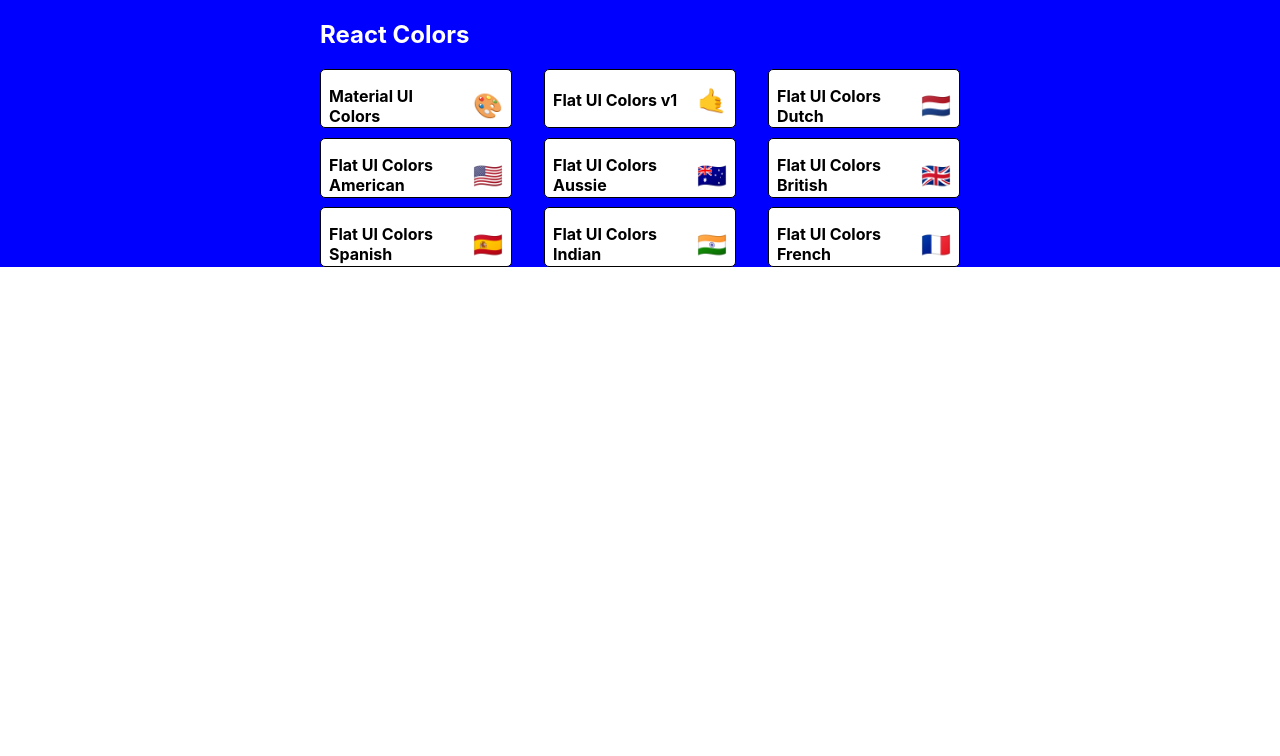
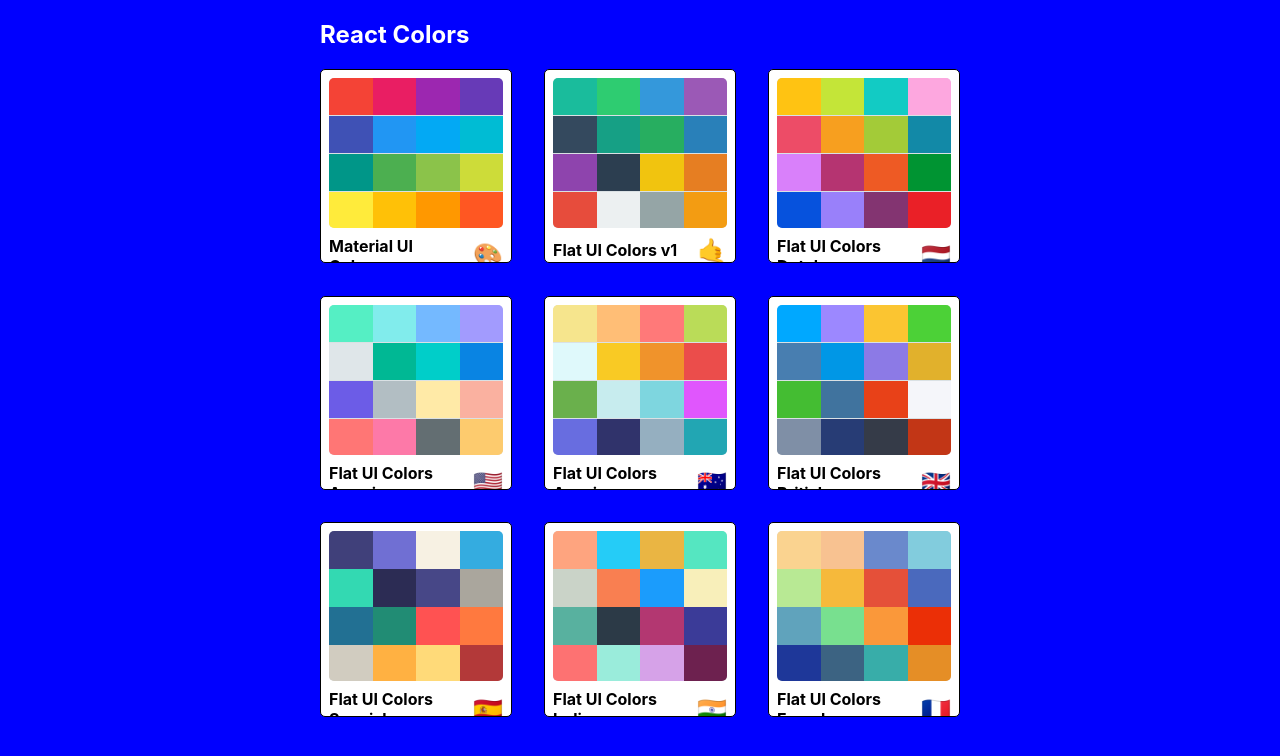
Before and after one commit to yellowswordy/colorpicker, a React (Create React App) app: page / in a window 1280 px wide. Shown: the top 756 px of the page. Built offline with nearby package versions, Linux system fonts and the light colour scheme.

Commit message:
Finish styling minipalette

```diff
--- a/src/MiniPalette.js
+++ b/src/MiniPalette.js
@@ -14,7 +14,11 @@
         }
     },
     colors: {
-        backgroundColor: "grey"
+        height: '150px',
+        width: '100%',
+        backgroundColor: "#dae1e4",
+        borderRadius: '5px',
+        overflow: 'hidden'
     },
     title: {
         display: "flex",
@@ -29,16 +33,31 @@
     emoji: {
         marginLeft: "0.5rem",
         fontSize: "1.5rem"
+    },
+    miniColor: {
+        height: '25%',
+        width: '25%',
+        display: 'inline-block',
+        margin: '0 auto',
+        position: 'relative',
+        marginBottom: '-3.5px'
     }
 };
 
 function MiniPalette(props) {
-    const {classes, paletteName, emoji} = props;
-    console.log(classes);
+    const {classes, paletteName, emoji, colors} = props;
+    const miniColorBoxes = colors.map(color => (
+        <div className={classes.miniColor}
+             style={{backgroundColor: color.color}}
+             key={color.name}
+        />
+    ));
 
     return (
         <div className={classes.root}>
-            <div className={classes.colors}/>
+            <div className={classes.colors}>
+                {miniColorBoxes}
+            </div>
             <h5 className={classes.title}>
                 {paletteName} <span className={classes.emoji}>{emoji}</span>
             </h5>
--- a/src/PaletteList.js
+++ b/src/PaletteList.js
@@ -6,7 +6,7 @@
 const styles = {
     root: {
         backgroundColor: 'blue',
-        height: '100%',
+        height: '100vh',
         display: 'flex',
         alignItems: 'flex-start',
         justifyContent: 'center'
```
